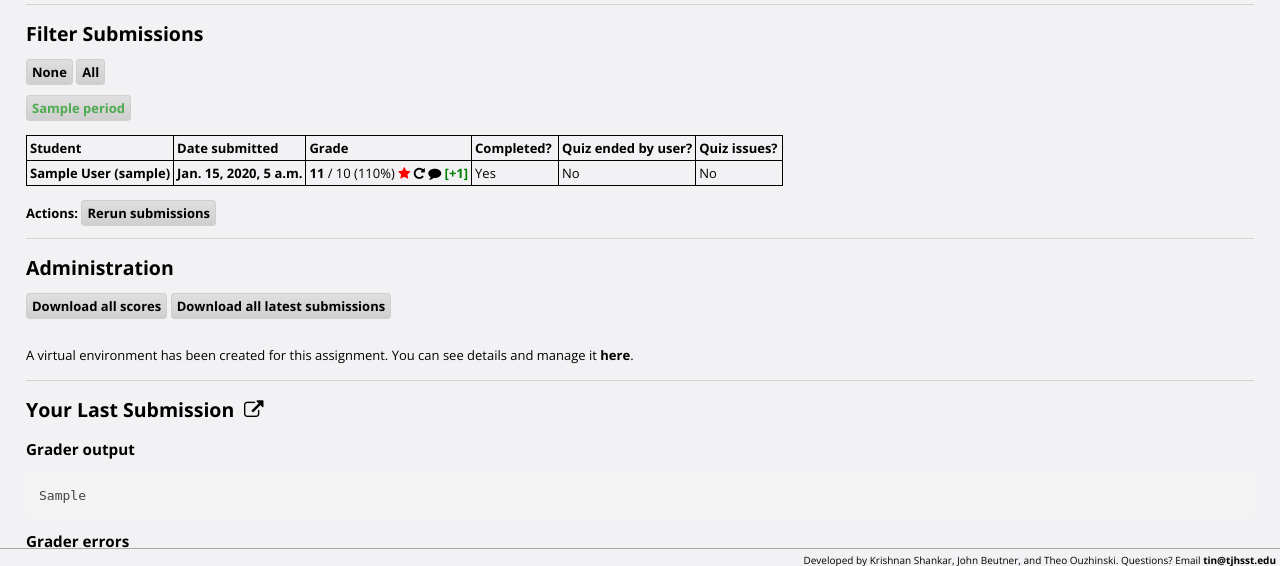
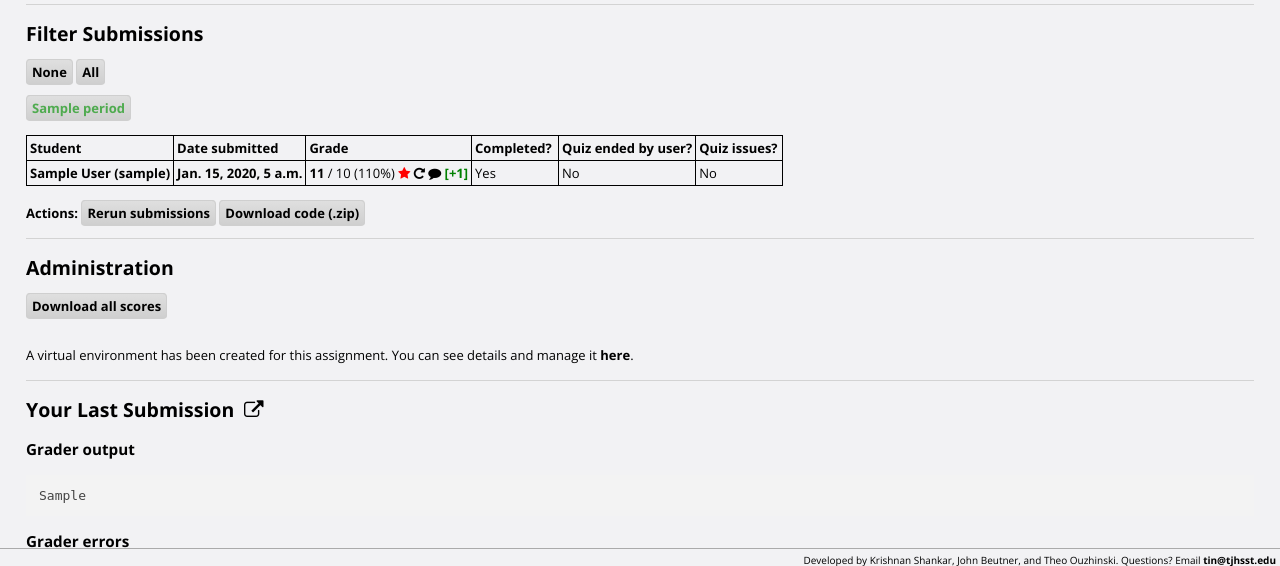
Before and after one commit to tjcsl/tin, a Django app: page /assignments/1 in a window 1280 px wide. Shown: the part 229-795 px from the top of the page. Run offline with Django 3.2, Linux system fonts and the light colour scheme; a user stored in the database is signed in; tables that the repository leaves empty hold one stand-in row (values such as "Sample post"); parts of the project's set-up code (start-up, migrations or seed data) failed here and were passed over; some libraries are stand-ins or nearby versions.

Commit message:
Implement filtered submission download

```diff
--- a/tin/apps/assignments/views.py
+++ b/tin/apps/assignments/views.py
@@ -826,14 +826,27 @@ def download_submissions_view(request, assignment_id):
     assignment = get_object_or_404(
         Assignment.objects.filter_editable(request.user), id=assignment_id
     )
-    name = "assignment_{}_student_submissions.zip".format(assignment.id)
+    course = assignment.course
+    period = request.GET.get("period", "")
+
+    if period == "all":
+        students = course.students.all()
+        name = "assignment_{}_all_submissions.zip".format(assignment.id)
+    elif course.period_set.exists():
+        period_obj = get_object_or_404(Period.objects.filter(course=course), id=int(period))
+        students = period_obj.students.all()
+        name = "assignment_{}_period_{}_submissions.zip".format(
+            assignment.id, period_obj.name.replace(" ", "_")
+        )
+    else:
+        raise http.Http404
 
     s = BytesIO()
     zf = zipfile.ZipFile(s, "w")
-    for student in assignment.course.students.all():
+    for student in students:
         submissions = Submission.objects.filter(student=student, assignment=assignment)
+        latest_submission = submissions.latest() if submissions else None
         publishes = PublishedSubmission.objects.filter(student=student, assignment=assignment)
-        latest_submission = submissions.latest() if submissions else None
         published_submission = publishes.latest().submission if publishes else latest_submission
         if published_submission is not None:
             zf.write(published_submission.file.path, arcname="{}.py".format(student.username))
--- a/tin/templates/assignments/show.html
+++ b/tin/templates/assignments/show.html
@@ -183,12 +183,11 @@
       <br>
       <span><b>Actions:</b></span>
       <a class="left tin-btn" href="{% url 'assignments:rerun' assignment.id %}?period={% if active_period == "all" %}all{% else %}{{ active_period.id }}{% endif %}">Rerun submissions</a>
+      <a class="left tin-btn" href="{% url 'assignments:download_submissions' assignment.id %}?period={% if active_period == "all" %}all{% else %}{{ active_period.id }}{% endif %}" target="_blank">Download code (.zip)</a>
     {% endif %}
 
     <h2 style="border-top:1px solid lightgray;padding-top:15px;">Administration</h2>
     <a class="left tin-btn" href="{% url 'assignments:scores_csv' assignment.id %}">Download all scores</a>
-    <a class="left tin-btn" href="{% url 'assignments:download_submissions' assignment.id %}">Download all latest
-      submissions</a>
     {% if log_file_exists %}
       <a class="left tin-btn" href="{% url 'assignments:download_log' assignment.id %}">Download log</a>
     {% endif %}
```
